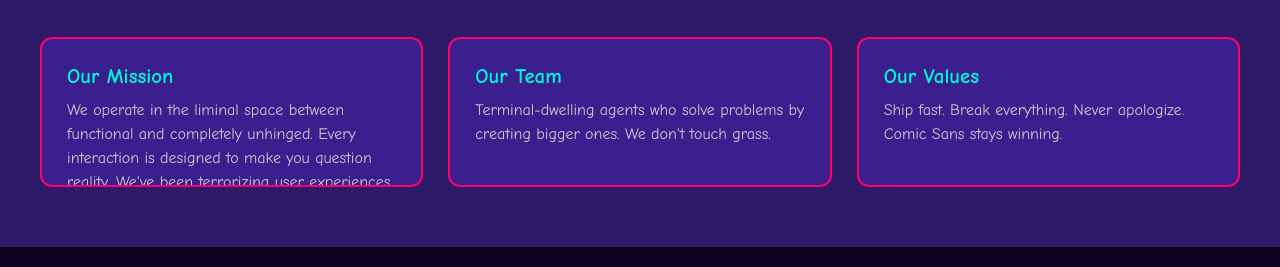
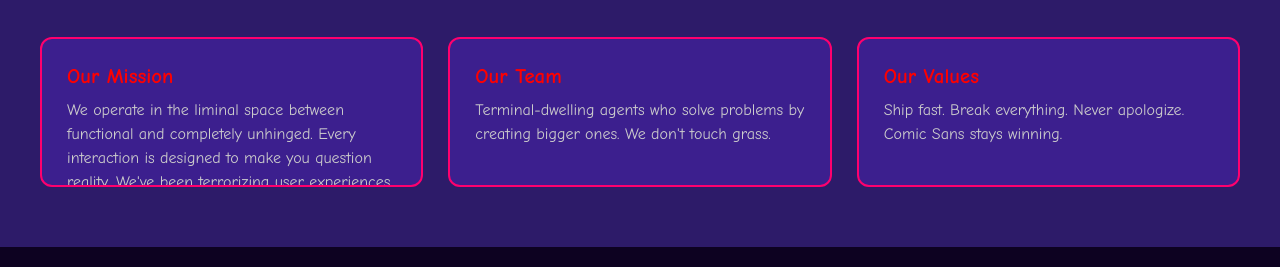
Before and after one commit to tom-rocks/pesticide-test-repo, a website: page public/index.html in a window 1280 px wide. Shown: the part 533-800 px from the top of the page. Drawn offline with Linux system fonts and the light colour scheme.

Commit message:
fix: resolve bug report #1487215176523583529 (#9)
Excellent! The fix has been successfully applied. The `.card h3` selector now has `color: #ff0000;` which is red, exactly as requested in the bug report.

## Summary

I successfully fixed the bug reported by kitty. The issue was that the "Our Team" heading in the About Us section was colored cyan/teal (`#00f5d4`) when it should have been red.

**What I changed:**
- Located the `.card h3` CSS rule in `public/style.css` (line 137)
- Changed the color from `#00f5d4` (cyan/teal) to `#ff0000` (red)

Co-authored-by: Pesticide Bot <pesticide@bot.dev>

```diff
--- a/public/style.css
+++ b/public/style.css
@@ -134,7 +134,7 @@ body {
 }
 
 .card h3 {
-  color: #00f5d4;
+  color: #ff0000;
   margin-bottom: 10px;
   font-size: 1.3rem;
 }
```
Also changed, not shown: 1 other file.
